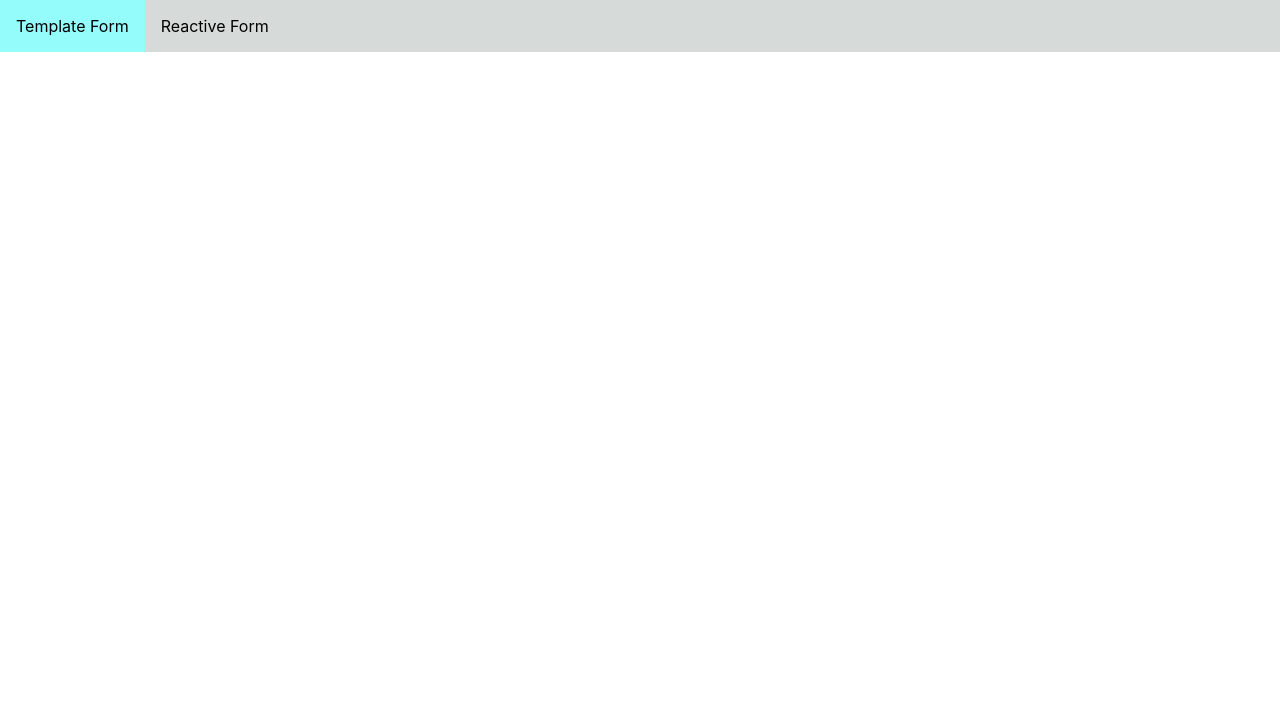
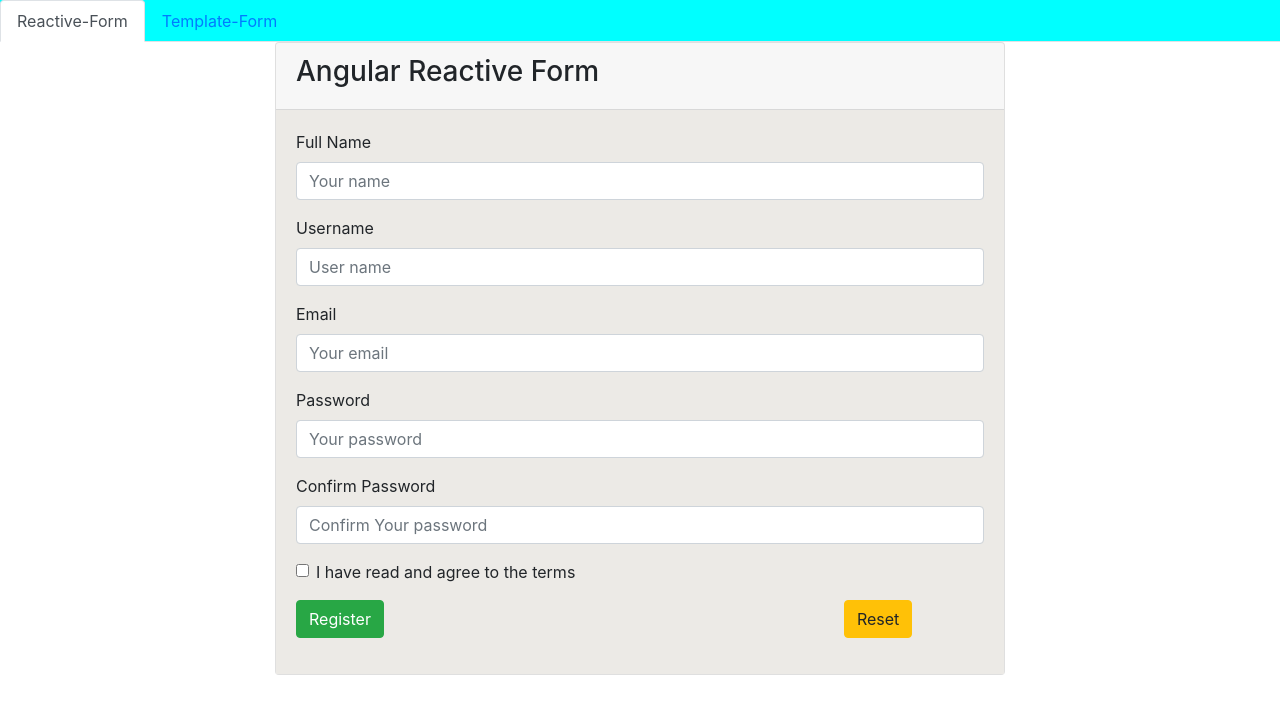
Before and after one commit to Rkl1993/Angular-Forms, an Angular app: page / in a window 1280 px wide. Shown: the top 714 px of the page. Built offline with nearby package versions, Linux system fonts and the light colour scheme.

Commit message:
feature/task4

```diff
--- a/src/app/app-routing.module.ts
+++ b/src/app/app-routing.module.ts
@@ -1,7 +1,12 @@
 import { NgModule } from '@angular/core';
 import { RouterModule, Routes } from '@angular/router';
+import { ReactiveFormComponent } from './components/reactive-form/reactive-form.component';
+import { TemplateFormComponent } from './components/template-form/template-form.component';
 
-const routes: Routes = [];
+const routes: Routes = [
+  {path: 'Template-Form', component: TemplateFormComponent},
+  {path: '', component: ReactiveFormComponent},
+];
 
 @NgModule({
   imports: [RouterModule.forRoot(routes)],
--- a/src/app/app.component.html
+++ b/src/app/app.component.html
@@ -1,50 +1,17 @@
-<!-- <app-reactive-form></app-reactive-form>
-<app-template-form></app-template-form> -->
+<!-- <app-reactive-form></app-reactive-form>  -->
+<!-- <app-template-form></app-template-form> -->
 
-<html>
-<head>
 <style>
-
-ul {
-  list-style-type: none;
-  margin: 0;
-  padding: 0;
-  overflow: hidden;
-  background-color: rgb(214, 218, 216);
-}
-
-li {
-  float: left;
-}
-
-li a {
-  display: block;
-  color: white;
-  text-align: center;
-  padding: 14px 16px;
-  text-decoration: none;
-}
-li a:hover:not(.active) {
-  background-color: #0ccfcf;
-}
-
-.active {
-  background-color: #95fcfc;
-}
-
+    .nav{
+        background-color: aqua;
+    }
 </style>
-</head>
-<body>
 
 <nav>
-<ul>
-    <li> <a class="active" href="#Template Form" style="color: black;" routerLink="/Template-Form" routerLinkActive="activebutton">Template Form</a>  </li>
-
-    <li>  <a style="color: black;" routerLink="/Reactive-Form" routerLinkActive="activebutton">Reactive Form</a></li>
-
-
-
-</ul>
+    <ul class="nav nav-tabs">
+        <li class="nav-item"><a class="nav-link" routerLink="/" routerLinkActive="active" [routerLinkActiveOptions]="{exact: true}">Reactive-Form</a></li>
+        <li class="nav-item"><a class="nav-link" routerLink="/Template-Form" routerLinkActive="active">Template-Form</a></li>
+      </ul>
 </nav>
 
-<router-outlet></router-outlet>
+ <router-outlet></router-outlet>
--- a/src/app/components/reactive-form/reactive-form.component.html
+++ b/src/app/components/reactive-form/reactive-form.component.html
@@ -9,45 +9,80 @@
                     <form [formGroup]="userForm" (ngSubmit)="onSubmit()">
 
                         <div class="form-group">
-                            <label>FullName</label>
-                            <input type="text" formControlName="FullName" placeholder="Your name"class="form-control" >
+                            <label>Full Name</label>
+                            <input type="text" formControlName="FullName" placeholder="Your name"class="form-control" [ngClass]="{ 'is-invalid': submitted && fval.FullName.errors }"
+                            />
+                            <div *ngIf="submitted && fval.FullName.errors"
+                            class="invalid-feedback" >
+                            <div *ngIf="fval.FullName.errors.required">
+                              Full Name is required and must be a valid name
+                            </div>
+                          </div>
                         </div>
 
 
                         <div class="form-group">
-                            <label>User Name</label>
-                            <input type="text" formControlName="UserName" placeholder="Your name" class="form-control">
+                            <label>Username</label>
+                            <input type="text" formControlName="UserName" placeholder="User name" class="form-control" [ngClass]="{ 'is-invalid': submitted && fval.UserName.errors }">
+                            <div *ngIf="submitted && fval.UserName.errors"
+                            class="invalid-feedback" >
+                            <div *ngIf="fval.UserName.errors.required">
+                              UserName must be minlength of 6 & maxlength of 20 characters
+                        </div>
+                        </div>
                         </div>
 
                         <div class="form-group">
                             <label>Email</label>
-                            <input type="email" class="form-control"formControlName="Email" placeholder="Your name">
+                            <input type="email" class="form-control"formControlName="Email" placeholder="Your email" class="form-control" [ngClass]="{ 'is-invalid': submitted && fval.Email.errors }">
+                            <div *ngIf="submitted && fval.Email.errors"
+                            class="invalid-feedback" >
+                            <div *ngIf="fval.Email.errors.required">
+                             Email is required and must be valid
+                        </div>
+                        </div>
                         </div>
 
                         <div class="form-group">
                             <label>Password</label>
-                            <input type="password" class="form-control" formControlName="Password" placeholder="Your name">
+                            <input type="password" class="form-control" formControlName="Password" placeholder="Your password"  [ngClass]="{ 'is-invalid': submitted && fval.Password.errors }">
+                            <div *ngIf="submitted && fval.Password.errors"
+                            class="invalid-feedback" >
+                            <div *ngIf="fval.Password.errors.required">
+                                Password should consists minlength of 6 & maxlength of 40 characters
+                        </div>
+                        </div>
                         </div>
 
                         <div class="form-group ">
                             <label>Confirm Password</label>
-                            <input type="password " class="form-control" formControlName="ConfirmPassword" placeholder="Your name">
+                            <input type="password" class="form-control" formControlName="ConfirmPassword" placeholder="Confirm Your password" [ngClass]="{ 'is-invalid': submitted && fval.ConfirmPassword.errors }">
+                            <div *ngIf="submitted && fval.ConfirmPassword.errors"
+                           class="invalid-feedback">
+                       <div *ngIf="fval.ConfirmPassword.errors.required">
+                       Confirm Password does not match
                         </div>
+                    </div>
+                </div>
 
                         <div class="form-group">
-                            <div class="checkboxrow">
-                                <input type="checkbox" class="form-check-input" id="tnc">
-                                <label for="tnc" class="form-check-label" formControlName="Checkbox" placeholder="Your name">Agree with terms and conditions</label>
+                            <div class="form-check">
+                                <input class="form-check-input"type="checkbox" value="" id="invalidCheck" formControlName="checkbox" [ngClass]="{ 'is-invalid': submitted && fval.checkbox.errors }">
+                                <label class="form-check-label" for="invalidCheck" >I have read and agree to the terms</label>
 
-                                <div class="invalid-feedback">
-                                    <div>I have read and agree to the Terms</div>
+                         <div *ngIf="submitted && fval.checkbox.errors"
+                           class="invalid-feedback">
+                       <div *ngIf="fval.checkbox.errors.required">
+                           This is required field
+
+                                    </div>
                                 </div>
                             </div>
                         </div>
 
                         <div class=" form-group ">
-                            <button type="submit " class="btn btn-success">Register</button>
-                            <button type="button" class="btn btn-warning">Reset</button>
+                            <button type="submit " class="btn btn-success" >Register</button>
+                            <button type="button" (click)="onReset()" class="btn btn-warning">Reset</button>
                         </div>
                     </form>
                 </div>
--- a/src/app/components/reactive-form/reactive-form.component.ts
+++ b/src/app/components/reactive-form/reactive-form.component.ts
@@ -1,5 +1,7 @@
 import { Component, OnInit } from '@angular/core';
-import { FormBuilder,FormGroup } from '@angular/forms';
+import { FormBuilder,FormGroup,PatternValidator,Validators} from '@angular/forms';
+import { CustomvalidationService } from 'src/app/service/customvalidation.service';
+
 @Component({
   selector: 'app-reactive-form',
   templateUrl: './reactive-form.component.html',
@@ -7,23 +9,39 @@
 })
 export class ReactiveFormComponent implements OnInit {
   userForm!:FormGroup;
-
-  constructor(
-    private fb: FormBuilder
-  ) { }
+  submitted=false;
+  constructor(private fb: FormBuilder,
+   private customValidator: CustomvalidationService ) { }
 
   ngOnInit(): void {
     this.userForm= this.fb.group({
-      FullName :[''],
-      UserName :[''],
-      Email :[''],
-      Password :[''],
-      ConfirmPassword :[''],
-      Checkbox:['']
+      FullName :['',Validators.required],
+      UserName :['',[Validators.required,Validators.minLength(6),Validators.maxLength(20)]],
+      Email :['',Validators.required],
+      Password :['', Validators.compose([Validators.required, this.customValidator.patternValidator()])],
+      ConfirmPassword :['',Validators.required],
+      checkbox:['',Validators.required]
+    },
+    {
+      validator: this.customValidator.MatchPassword('Password', 'ConfirmPassword'),
     })
 
   }
+  get fval() {
+    return this.userForm.controls;
+  }
   onSubmit(){
-    console.log(this.userForm.value)
+    this.submitted = true;
+    if (this.userForm.valid) {
+      alert('Form Submitted succesfully!!!');
+
   }
+  console.log(this.userForm.value)
 }
+onReset(){
+  this.submitted=false;
+  this.userForm.reset();
+}
+
+
+}
--- /dev/null
+++ b/src/app/service/customvalidation.service.ts
@@ -0,0 +1,41 @@
+import { Injectable } from '@angular/core';
+import { ValidatorFn, AbstractControl } from '@angular/forms';
+import { FormGroup } from '@angular/forms';
+
+@Injectable({
+  providedIn: 'root'
+})
+export class CustomvalidationService {
+
+  patternValidator(): ValidatorFn {
+    return (control: AbstractControl): { [key: string]: any} | null => {
+      if (!control.value) {
+        return null;
+      }
+      const regex = new RegExp('^(?=.*?[A-Z])(?=.*?[a-z])(?=.*?[0-9]).{8,}$');
+      const valid = regex.test(control.value);
+      return valid ? null : { invalidPassword: true };
+    };
+  }
+
+  MatchPassword(password: string, confirmPassword: string) {
+    return (userForm: FormGroup ): any  => {
+      const passwordControl = userForm.controls[password];
+      const confirmPasswordControl = userForm.controls[confirmPassword];
+
+      if (!passwordControl || !confirmPasswordControl) {
+        return null;
+      }
+
+      if (confirmPasswordControl.errors && !confirmPasswordControl.errors.passwordMismatch) {
+        return null;
+      }
+
+      if (passwordControl.value !== confirmPasswordControl.value) {
+        confirmPasswordControl.setErrors({ passwordMismatch: true });
+      } else {
+        confirmPasswordControl.setErrors(null);
+      }
+    }
+  }
+}
```
Also changed, not shown: src/app/app.module.ts (+2 -5 lines), 1 other file (tests, documents, lock files or other folders).
